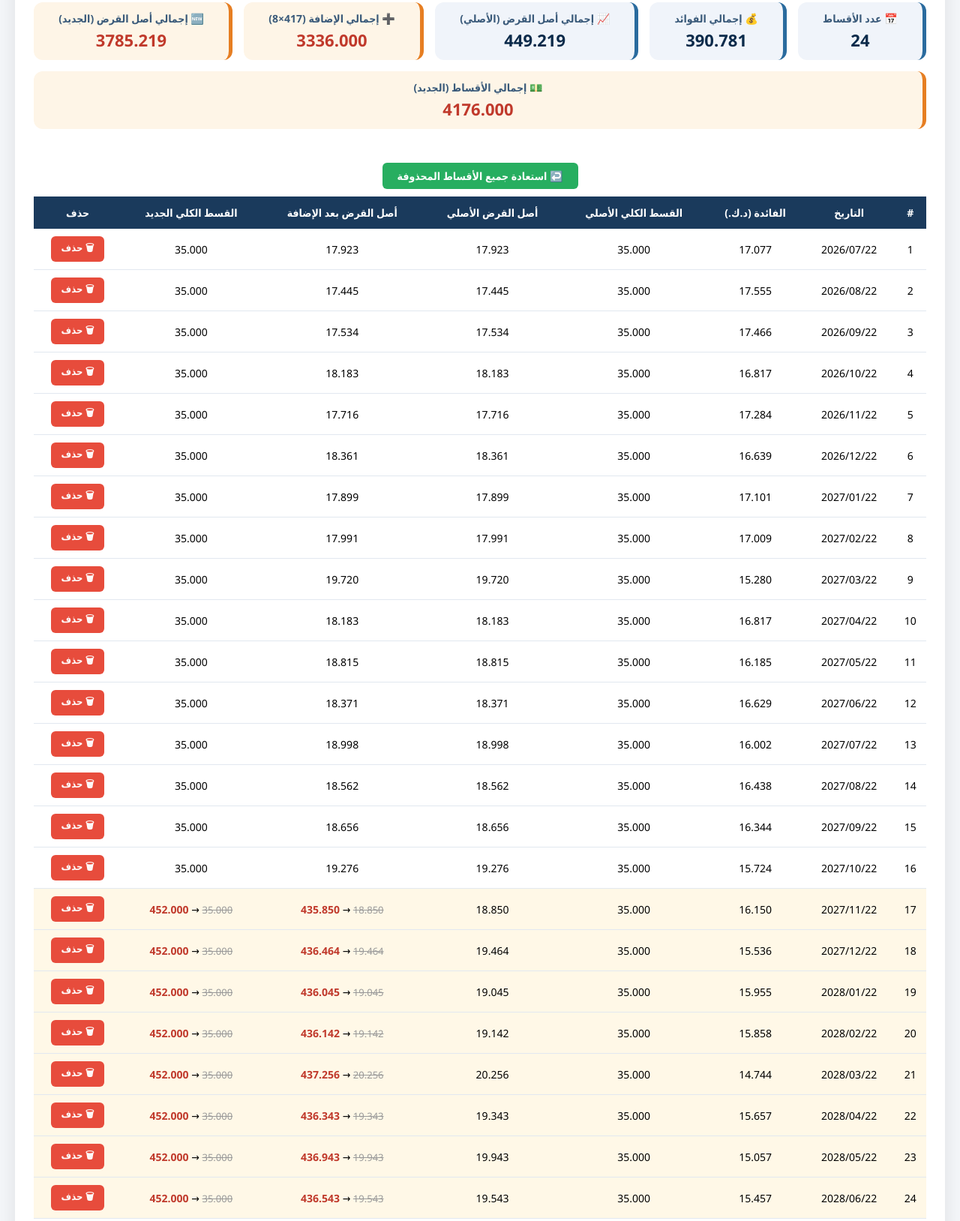
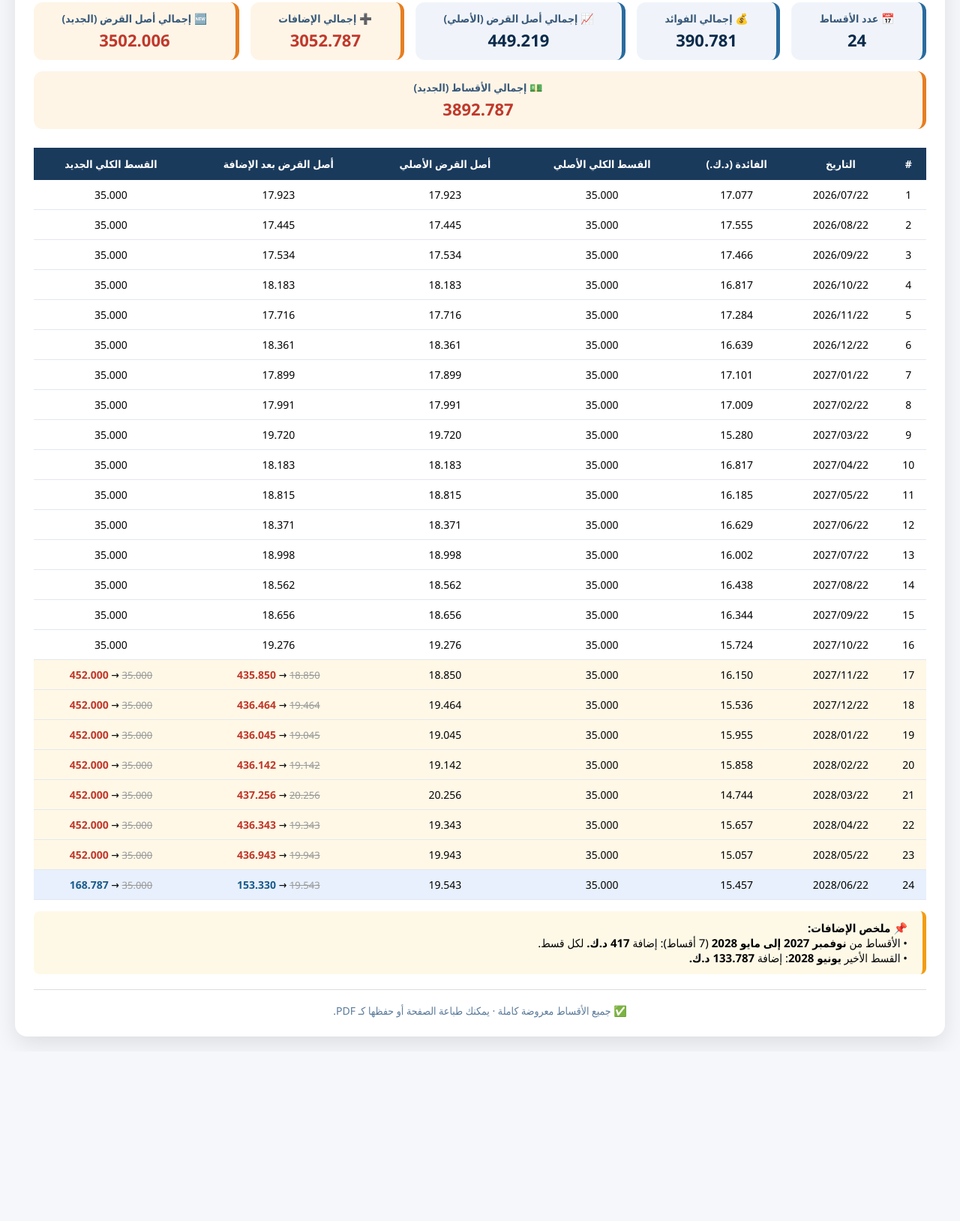
Before and after one commit to dhahii/elite, a plain HTML site: page index.html in a window 1280 px wide. Shown: the part 147-1775 px from the top of the page at 75% size. After the commit the page ends 1549 px from the top, so only its background shows below. Drawn offline with Linux system fonts and the light colour scheme.

Commit message:
Update index.html

```diff
--- a/index.html
+++ b/index.html
@@ -92,6 +92,9 @@
         tr.modified td {
             background: #fff8e7;
         }
+        tr.last-modified td {
+            background: #e8f0fe;
+        }
         tr.modified .orig-principal {
             text-decoration: line-through;
             color: #999;
@@ -105,46 +108,18 @@
             font-weight: 700;
             color: #c0392b;
         }
-        .delete-btn {
-            background: #e74c3c;
-            color: white;
-            border: none;
-            border-radius: 6px;
-            padding: 6px 14px;
+        tr.last-modified .orig-principal {
+            text-decoration: line-through;
+            color: #999;
             font-size: 13px;
-            cursor: pointer;
-            transition: 0.2s;
-            font-weight: 600;
         }
-        .delete-btn:hover {
-            background: #c0392b;
-            transform: scale(1.05);
+        tr.last-modified .new-principal {
+            font-weight: 700;
+            color: #1a5c8a;
         }
-        .delete-btn:disabled {
-            background: #b0b0b0;
-            cursor: not-allowed;
-            transform: none;
-        }
-        .restore-btn {
-            background: #27ae60;
-            color: white;
-            border: none;
-            border-radius: 6px;
-            padding: 8px 20px;
-            font-size: 14px;
-            cursor: pointer;
-            margin-top: 20px;
-            font-weight: 600;
-        }
-        .restore-btn:hover {
-            background: #1e8449;
-        }
-        .controls {
-            display: flex;
-            justify-content: center;
-            gap: 15px;
-            flex-wrap: wrap;
-            margin: 20px 0 10px;
+        tr.last-modified .new-total {
+            font-weight: 700;
+            color: #1a5c8a;
         }
         .footer-note {
             text-align: center;
@@ -153,6 +128,14 @@
             margin-top: 20px;
             border-top: 1px solid #ddd;
             padding-top: 18px;
+        }
+        .highlight-box {
+            background: #fef9e7;
+            border-right: 5px solid #f39c12;
+            padding: 12px 20px;
+            border-radius: 8px;
+            margin: 15px 0;
+            font-size: 15px;
         }
         @media (max-width: 700px) {
             th, td {
@@ -180,14 +163,9 @@
         <div class="card"><div class="label">📅 عدد الأقساط</div><div class="value" id="countDisplay">24</div></div>
         <div class="card"><div class="label">💰 إجمالي الفوائد</div><div class="value" id="interestDisplay">392.042</div></div>
         <div class="card"><div class="label">📈 إجمالي أصل القرض (الأصلي)</div><div class="value" id="principalOrigDisplay">447.958</div></div>
-        <div class="card highlight"><div class="label">➕ إجمالي الإضافة (417×8)</div><div class="value" id="additionDisplay">3,336.000</div></div>
-        <div class="card highlight"><div class="label">🆕 إجمالي أصل القرض (الجديد)</div><div class="value" id="principalNewDisplay">3,783.958</div></div>
-        <div class="card highlight"><div class="label">💵 إجمالي الأقساط (الجديد)</div><div class="value" id="totalNewDisplay">4,176.000</div></div>
-    </div>
-
-    <!-- أزرار التحكم -->
-    <div class="controls">
-        <button class="restore-btn" onclick="restoreAll()">↩️ استعادة جميع الأقساط المحذوفة</button>
+        <div class="card highlight"><div class="label">➕ إجمالي الإضافات</div><div class="value" id="additionDisplay">3,469.787</div></div>
+        <div class="card highlight"><div class="label">🆕 إجمالي أصل القرض (الجديد)</div><div class="value" id="principalNewDisplay">3,917.745</div></div>
+        <div class="card highlight"><div class="label">💵 إجمالي الأقساط (الجديد)</div><div class="value" id="totalNewDisplay">4,309.787</div></div>
     </div>
 
     <!-- الجدول -->
@@ -201,7 +179,6 @@
                 <th>أصل القرض الأصلي</th>
                 <th>أصل القرض بعد الإضافة</th>
                 <th>القسط الكلي الجديد</th>
-                <th>حذف</th>
             </tr>
         </thead>
         <tbody id="tableBody">
@@ -209,16 +186,20 @@
         </tbody>
     </table>
 
+    <div class="highlight-box">
+        <strong>📌 ملخص الإضافات:</strong><br>
+        • الأقساط من <strong>نوفمبر 2027 إلى مايو 2028</strong> (7 أقساط): إضافة <strong>417 د.ك.</strong> لكل قسط.<br>
+        • القسط الأخير <strong>يونيو 2028</strong>: إضافة <strong>133.787 د.ك.</strong>
+    </div>
+
     <div class="footer-note">
-        ✅ الأقساط من <strong>نوفمبر 2027 إلى يونيو 2028</strong> تم إضافة <strong>417 د.ك.</strong> إلى أصل القرض.
-        <br>يمكنك حذف أي صف بالضغط على زر "حذف" وسيتم تحديث المجاميع تلقائياً.
+        ✅ جميع الأقساط معروضة كاملة · يمكنك طباعة الصفحة أو حفظها كـ PDF.
     </div>
 </div>
 
 <script>
     // --------------------------------------------------------------
     // البيانات الأصلية (جميع الأقساط حتى 2028/06/22)
-    // بنفس الترتيب الذي طلبته
     // --------------------------------------------------------------
     const originalData = [
         { date: '2026/07/22', interest: 17.077, total: 35.000, principal: 17.923 },
@@ -238,44 +219,22 @@
         { date: '2027/09/22', interest: 16.344, total: 35.000, principal: 18.656 },
         { date: '2027/10/22', interest: 15.724, total: 35.000, principal: 19.276 },
         // ----------------------------------------------------------
-        // من نوفمبر 2027 إلى يونيو 2028 (سيتم إضافة 417)
+        // من نوفمبر 2027 إلى مايو 2028: إضافة 417
+        // يونيو 2028: إضافة 133.787
         // ----------------------------------------------------------
-        { date: '2027/11/22', interest: 16.150, total: 35.000, principal: 18.850, add: true },
-        { date: '2027/12/22', interest: 15.536, total: 35.000, principal: 19.464, add: true },
-        { date: '2028/01/22', interest: 15.955, total: 35.000, principal: 19.045, add: true },
-        { date: '2028/02/22', interest: 15.858, total: 35.000, principal: 19.142, add: true },
-        { date: '2028/03/22', interest: 14.744, total: 35.000, principal: 20.256, add: true },
-        { date: '2028/04/22', interest: 15.657, total: 35.000, principal: 19.343, add: true },
-        { date: '2028/05/22', interest: 15.057, total: 35.000, principal: 19.943, add: true },
-        { date: '2028/06/22', interest: 15.457, total: 35.000, principal: 19.543, add: true }
+        { date: '2027/11/22', interest: 16.150, total: 35.000, principal: 18.850, add: 417 },
+        { date: '2027/12/22', interest: 15.536, total: 35.000, principal: 19.464, add: 417 },
+        { date: '2028/01/22', interest: 15.955, total: 35.000, principal: 19.045, add: 417 },
+        { date: '2028/02/22', interest: 15.858, total: 35.000, principal: 19.142, add: 417 },
+        { date: '2028/03/22', interest: 14.744, total: 35.000, principal: 20.256, add: 417 },
+        { date: '2028/04/22', interest: 15.657, total: 35.000, principal: 19.343, add: 417 },
+        { date: '2028/05/22', interest: 15.057, total: 35.000, principal: 19.943, add: 417 },
+        { date: '2028/06/22', interest: 15.457, total: 35.000, principal: 19.543, add: 133.787 }
     ];
 
-    // الإضافة الثابتة
-    const ADDITION = 417;
-
-    // نسخة عاملة من البيانات (سنحذف منها)
-    let currentData = [];
-
     // --------------------------------------------------------------
-    // دوال المساعدة
+    // دوال العرض
     // --------------------------------------------------------------
-    function cloneData(data) {
-        return data.map(item => ({ ...item }));
-    }
-
-    // حساب القيم الجديدة للصف (مع أو بدون إضافة)
-    function computeRow(item) {
-        const principalOrig = item.principal;
-        let principalNew = principalOrig;
-        let totalNew = item.total;
-        if (item.add) {
-            principalNew = principalOrig + ADDITION;
-            totalNew = item.interest + principalNew;
-        }
-        return { principalOrig, principalNew, totalNew };
-    }
-
-    // إعادة بناء الجدول والمجاميع
     function renderTable() {
         const tbody = document.getElementById('tableBody');
         tbody.innerHTML = '';
@@ -285,17 +244,36 @@
         let totalPrincipalNew = 0;
         let totalNew = 0;
         let count = 0;
+        let totalAdditions = 0;
 
-        currentData.forEach((item, index) => {
-            const { principalOrig, principalNew, totalNew: rowTotal } = computeRow(item);
+        originalData.forEach((item, index) => {
+            const principalOrig = item.principal;
+            let principalNew = principalOrig;
+            let totalNewRow = item.total;
+            let addition = 0;
+
+            if (item.add) {
+                addition = item.add;
+                principalNew = principalOrig + addition;
+                totalNewRow = item.interest + principalNew;
+                totalAdditions += addition;
+            }
+
             totalInterest += item.interest;
             totalPrincipalOrig += principalOrig;
             totalPrincipalNew += principalNew;
-            totalNew += rowTotal;
+            totalNew += totalNewRow;
             count++;
 
             const tr = document.createElement('tr');
-            if (item.add) tr.className = 'modified';
+            // تمييز الصفوف المعدلة
+            if (item.add) {
+                if (index === originalData.length - 1) {
+                    tr.className = 'last-modified'; // آخر قسط بلون مختلف
+                } else {
+                    tr.className = 'modified';
+                }
+            }
 
             // رقم القسط
             const tdNum = document.createElement('td');
@@ -334,23 +312,11 @@
             // القسط الكلي الجديد
             const tdTotalNew = document.createElement('td');
             if (item.add) {
-                tdTotalNew.innerHTML = `<span class="orig-principal">${item.total.toFixed(3)}</span> → <span class="new-total">${rowTotal.toFixed(3)}</span>`;
+                tdTotalNew.innerHTML = `<span class="orig-principal">${item.total.toFixed(3)}</span> → <span class="new-total">${totalNewRow.toFixed(3)}</span>`;
             } else {
-                tdTotalNew.textContent = rowTotal.toFixed(3);
+                tdTotalNew.textContent = totalNewRow.toFixed(3);
             }
             tr.appendChild(tdTotalNew);
-
-            // زر الحذف
-            const tdDelete = document.createElement('td');
-            const btn = document.createElement('button');
-            btn.className = 'delete-btn';
-            btn.textContent = '🗑 حذف';
-            btn.dataset.index = index;
-            btn.onclick = function() {
-                deleteRow(parseInt(this.dataset.index));
-            };
-            tdDelete.appendChild(btn);
-            tr.appendChild(tdDelete);
 
             tbody.appendChild(tr);
         });
@@ -359,33 +325,15 @@
         document.getElementById('countDisplay').textContent = count;
         document.getElementById('interestDisplay').textContent = totalInterest.toFixed(3);
         document.getElementById('principalOrigDisplay').textContent = totalPrincipalOrig.toFixed(3);
-        // الإضافة = totalPrincipalNew - totalPrincipalOrig
-        const additionTotal = totalPrincipalNew - totalPrincipalOrig;
-        document.getElementById('additionDisplay').textContent = additionTotal.toFixed(3);
+        document.getElementById('additionDisplay').textContent = totalAdditions.toFixed(3);
         document.getElementById('principalNewDisplay').textContent = totalPrincipalNew.toFixed(3);
         document.getElementById('totalNewDisplay').textContent = totalNew.toFixed(3);
-    }
-
-    // حذف صف
-    function deleteRow(index) {
-        if (currentData.length <= 1) {
-            alert('لا يمكن حذف القسط الأخير!');
-            return;
-        }
-        currentData.splice(index, 1);
-        renderTable();
-    }
-
-    // استعادة جميع الأقساط
-    function restoreAll() {
-        currentData = cloneData(originalData);
-        renderTable();
     }
 
     // --------------------------------------------------------------
     // تهيئة الصفحة
     // --------------------------------------------------------------
-    restoreAll();
+    renderTable();
 </script>
 
 </body>
```
